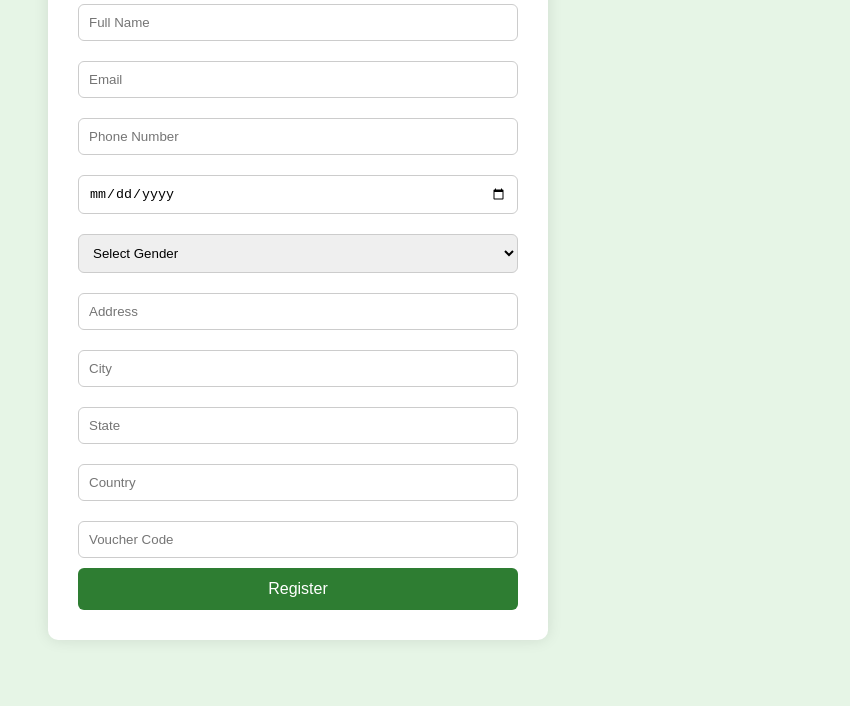
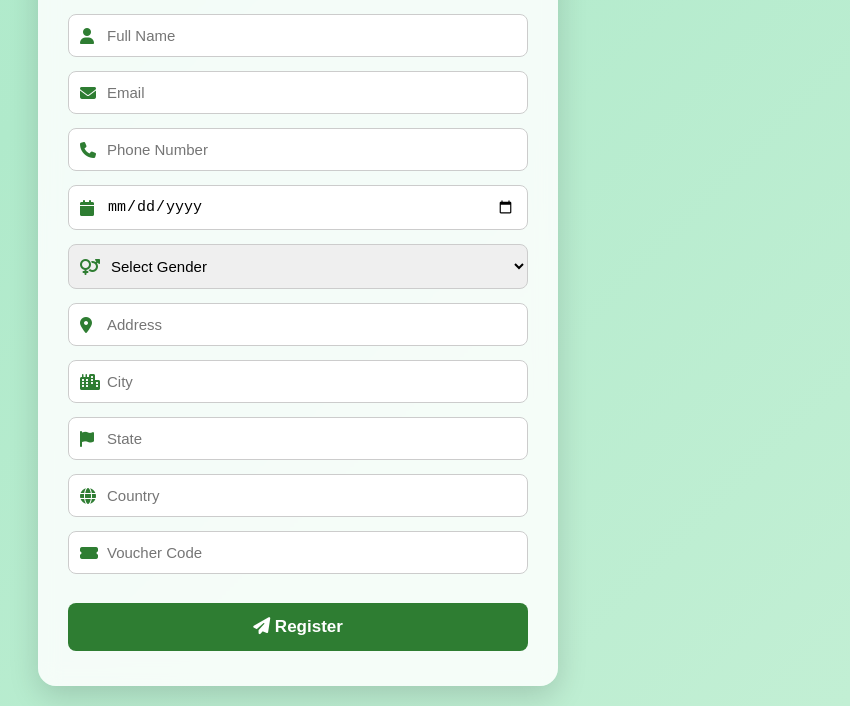
Before and after one commit to Malik-liqae/greening-form, a website: page index.html in a window 1280 px wide. Shown: the part 132-838 px from the top of the page, without its empty margins (342-1192 px from the left). Before the commit the page ends 800 px from the top, so only its background shows below. Drawn offline with Linux system fonts and the light colour scheme.

Commit message:
Add files via upload

```diff
--- a/index.html
+++ b/index.html
@@ -3,72 +3,146 @@
 <head>
   <meta charset="UTF-8" />
   <meta name="viewport" content="width=device-width, initial-scale=1.0"/>
-  <title>Registration Form</title>
+  <title>Event Registration</title>
+  <link rel="stylesheet" href="https://cdnjs.cloudflare.com/ajax/libs/font-awesome/6.5.0/css/all.min.css"/>
   <style>
     * { box-sizing: border-box; }
+
     body {
-      font-family: Arial, sans-serif;
-      background-color: #e6f5e6;
+      font-family: 'Segoe UI', Tahoma, Geneva, Verdana, sans-serif;
+      background: linear-gradient(-45deg, #d4f4dd, #b0eacb, #c3f3da, #e6f5e6);
+      background-size: 400% 400%;
+      animation: gradientMove 12s ease infinite;
+      margin: 0;
       padding: 20px;
     }
+
+    @keyframes gradientMove {
+      0% { background-position: 0% 50%; }
+      50% { background-position: 100% 50%; }
+      100% { background-position: 0% 50%; }
+    }
+
     .container {
-      max-width: 500px;
+      max-width: 520px;
       margin: auto;
-      background-color: white;
-      padding: 30px;
-      border-radius: 10px;
-      box-shadow: 0 0 15px rgba(0,0,0,0.1);
+      background-color: #ffffffd9;
+      padding: 35px 30px;
+      border-radius: 18px;
+      box-shadow: 0 10px 30px rgba(0, 0, 0, 0.15);
+      backdrop-filter: blur(10px);
+      transition: 0.3s ease;
     }
+
     h2 {
       text-align: center;
-      margin-bottom: 20px;
+      margin-bottom: 30px;
+      color: #2e7d32;
+      font-size: 28px;
+      font-weight: bold;
+    }
+
+    .input-group {
+      position: relative;
+      margin: 14px 0;
+    }
+
+    .input-group i {
+      position: absolute;
+      top: 50%;
+      left: 12px;
+      transform: translateY(-50%);
       color: #2e7d32;
     }
+
     input, select {
       width: 100%;
-      padding: 10px;
-      margin: 10px 0;
+      padding: 12px 12px 12px 38px;
       border: 1px solid #ccc;
-      border-radius: 6px;
+      border-radius: 8px;
+      font-size: 15px;
+      transition: border 0.2s ease-in-out, box-shadow 0.2s ease-in-out;
     }
+
+    input:focus, select:focus {
+      border-color: #2e7d32;
+      box-shadow: 0 0 6px rgba(46, 125, 50, 0.3);
+      outline: none;
+    }
+
     button {
       width: 100%;
-      padding: 12px;
+      padding: 14px;
       background-color: #2e7d32;
       color: white;
       border: none;
-      border-radius: 6px;
-      font-size: 16px;
+      border-radius: 8px;
+      font-size: 17px;
+      font-weight: bold;
       cursor: pointer;
+      transition: background-color 0.3s ease;
+      margin-top: 15px;
     }
+
     button:hover {
       background-color: #27642b;
     }
+
     @media (max-width: 600px) {
-      .container { padding: 20px; }
+      .container { padding: 25px 20px; }
     }
   </style>
 </head>
 <body>
   <div class="container">
-    <h2>Event Registration</h2>
+    <h2><i class="fa-solid fa-leaf"></i> Event Registration</h2>
     <form id="registrationForm">
+      <div class="input-group">
+        <i class="fa fa-user"></i>
         <input type="text" name="name" placeholder="Full Name" required />
+      </div>
+      <div class="input-group">
+        <i class="fa fa-envelope"></i>
         <input type="email" name="email" placeholder="Email" required />
+      </div>
+      <div class="input-group">
+        <i class="fa fa-phone"></i>
         <input type="text" name="phone" placeholder="Phone Number" />
+      </div>
+      <div class="input-group">
+        <i class="fa fa-calendar"></i>
         <input type="date" name="dob" placeholder="Date of Birth" />
+      </div>
+      <div class="input-group">
+        <i class="fa fa-venus-mars"></i>
         <select name="gender">
           <option value="">Select Gender</option>
           <option>Male</option>
           <option>Female</option>
           <option>Other</option>
         </select>
+      </div>
+      <div class="input-group">
+        <i class="fa fa-map-marker-alt"></i>
         <input type="text" name="address" placeholder="Address" />
+      </div>
+      <div class="input-group">
+        <i class="fa fa-city"></i>
         <input type="text" name="city" placeholder="City" />
+      </div>
+      <div class="input-group">
+        <i class="fa fa-flag"></i>
         <input type="text" name="state" placeholder="State" />
+      </div>
+      <div class="input-group">
+        <i class="fa fa-globe"></i>
         <input type="text" name="country" placeholder="Country" />
+      </div>
+      <div class="input-group">
+        <i class="fa fa-ticket-alt"></i>
         <input type="text" name="voucher" placeholder="Voucher Code" required />
-      <button type="submit">Register</button>
+      </div>
+      <button type="submit"><i class="fa fa-paper-plane"></i> Register</button>
     </form>
   </div>
 
@@ -77,12 +151,11 @@
 
     form.addEventListener("submit", async (e) => {
       e.preventDefault();
-
       const formData = new FormData(form);
       const data = Object.fromEntries(formData.entries());
 
       try {
-        const response = await fetch("http://192.168.100.43:3000/register", { // ← change IP!
+        const response = await fetch("http://192.168.1.110:3000/register", {
           method: "POST",
           headers: { "Content-Type": "application/json" },
           body: JSON.stringify(data),
```
Also changed, not shown: registrations.json (+65 -0 lines), server.js (+11 -1 lines). Lines whose indentation alone changed are shown as unchanged.
